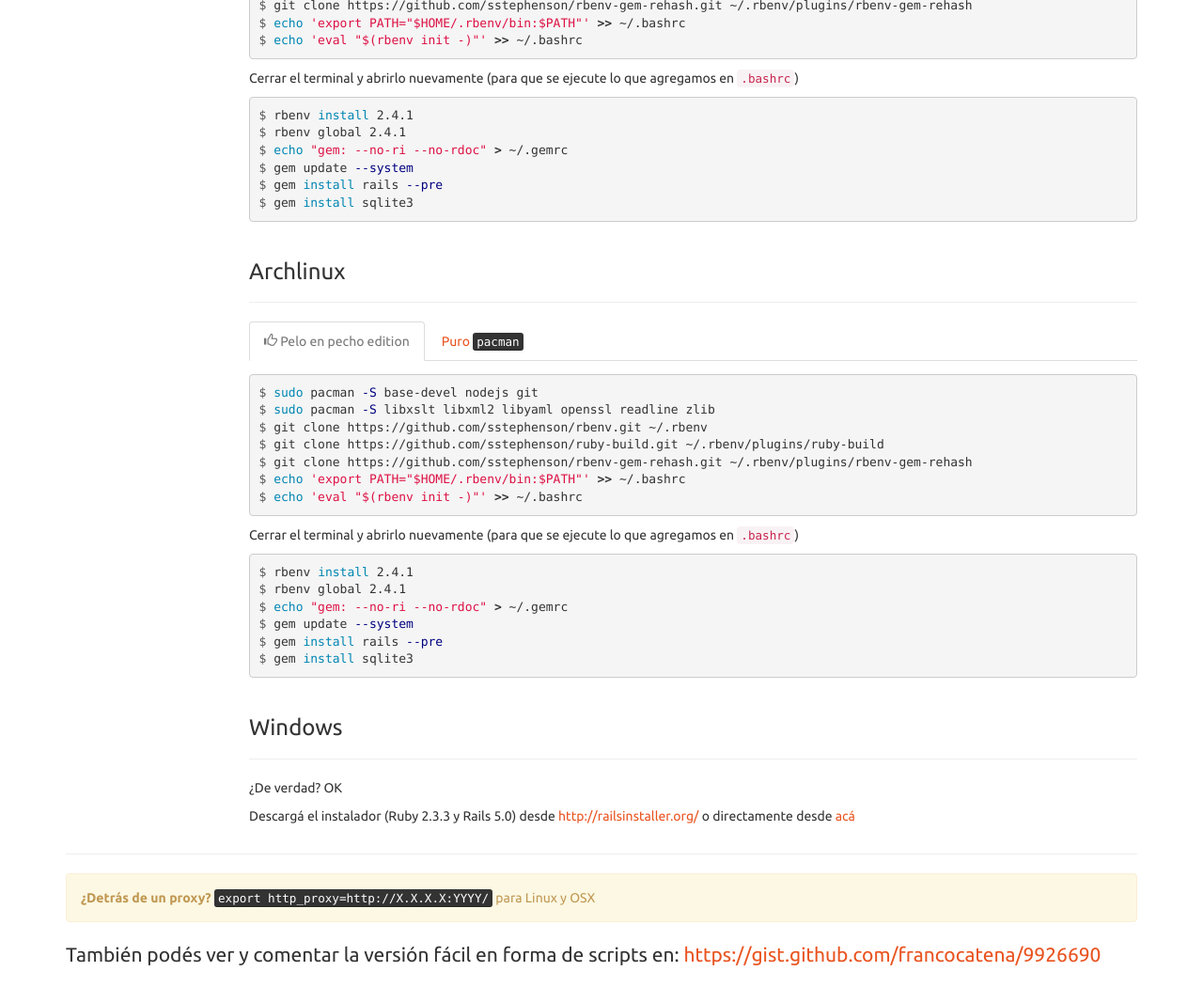
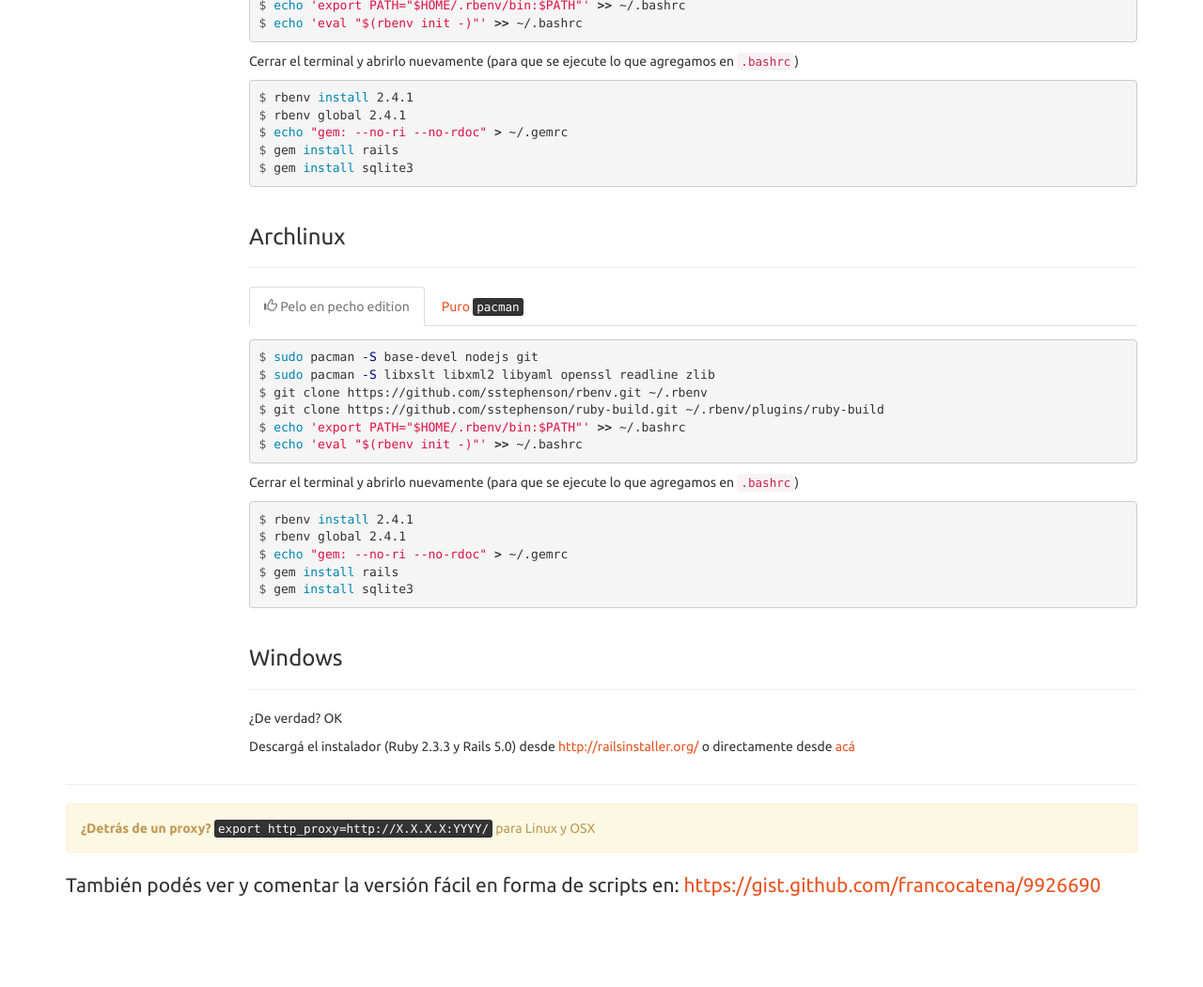
Before and after one commit to francocatena/flisol, a Jekyll site: the page built from instalacion/index.html, in a window 1280 px wide and 1370 px high. Shown: the part 320-1370 px from the top of the window at 94% size. Built offline with Jekyll 4.4.1, drawn with Linux system fonts in a browser that asks for light colours.

Commit message:
Simplify a bit the installation

```diff
--- a/instalacion/index.html
+++ b/instalacion/index.html
@@ -40,7 +40,6 @@ $ sudo apt-get install build-essential git nodejs
 $ sudo apt-get install libsqlite3-dev libxslt1-dev libxml2-dev libssl-dev libreadline-dev libyaml-dev
 $ git clone https://github.com/sstephenson/rbenv.git ~/.rbenv
 $ git clone https://github.com/sstephenson/ruby-build.git ~/.rbenv/plugins/ruby-build
-$ git clone https://github.com/sstephenson/rbenv-gem-rehash.git ~/.rbenv/plugins/rbenv-gem-rehash
 $ echo 'export PATH="$HOME/.rbenv/bin:$PATH"' >> ~/.bashrc
 $ echo 'eval "$(rbenv init -)"' >> ~/.bashrc{% endhighlight %}
 
@@ -53,8 +52,7 @@ $ echo 'eval "$(rbenv init -)"' >> ~/.bashrc{% endhighlight %}
 $ rbenv install 2.4.1
 $ rbenv global 2.4.1
 $ echo "gem: --no-ri --no-rdoc" > ~/.gemrc
-$ gem update --system
-$ gem install rails --pre
+$ gem install rails
 $ gem install sqlite3{% endhighlight %}
       </div>
 
@@ -63,8 +61,7 @@ $ gem install sqlite3{% endhighlight %}
 $ sudo apt-get install build-essential nodejs
 $ sudo apt-get install ruby ruby-dev
 $ sudo apt-get install libsqlite3-dev libxslt1-dev libxml2-dev libyaml-dev
-$ sudo gem update --system
-$ sudo gem install rails --pre
+$ sudo gem install rails
 $ sudo gem install sqlite3{% endhighlight %}
     </div>
   </div>
@@ -95,7 +92,6 @@ $ sudo pacman -S base-devel nodejs git
 $ sudo pacman -S libxslt libxml2 libyaml openssl readline zlib
 $ git clone https://github.com/sstephenson/rbenv.git ~/.rbenv
 $ git clone https://github.com/sstephenson/ruby-build.git ~/.rbenv/plugins/ruby-build
-$ git clone https://github.com/sstephenson/rbenv-gem-rehash.git ~/.rbenv/plugins/rbenv-gem-rehash
 $ echo 'export PATH="$HOME/.rbenv/bin:$PATH"' >> ~/.bashrc
 $ echo 'eval "$(rbenv init -)"' >> ~/.bashrc{% endhighlight %}
 
@@ -108,8 +104,7 @@ $ echo 'eval "$(rbenv init -)"' >> ~/.bashrc{% endhighlight %}
 $ rbenv install 2.4.1
 $ rbenv global 2.4.1
 $ echo "gem: --no-ri --no-rdoc" > ~/.gemrc
-$ gem update --system
-$ gem install rails --pre
+$ gem install rails
 $ gem install sqlite3{% endhighlight %}
       </div>
 
@@ -119,8 +114,7 @@ $ gem install sqlite3{% endhighlight %}
 $ sudo pacman -S base-devel nodejs
 $ sudo pacman -S ruby
 $ sudo pacman -S libxslt libxml2 libyaml
-$ sudo gem update --system
-$ sudo gem install rails --pre
+$ sudo gem install rails
 $ sudo gem install sqlite3{% endhighlight %}
       </div>
     </div>
```
